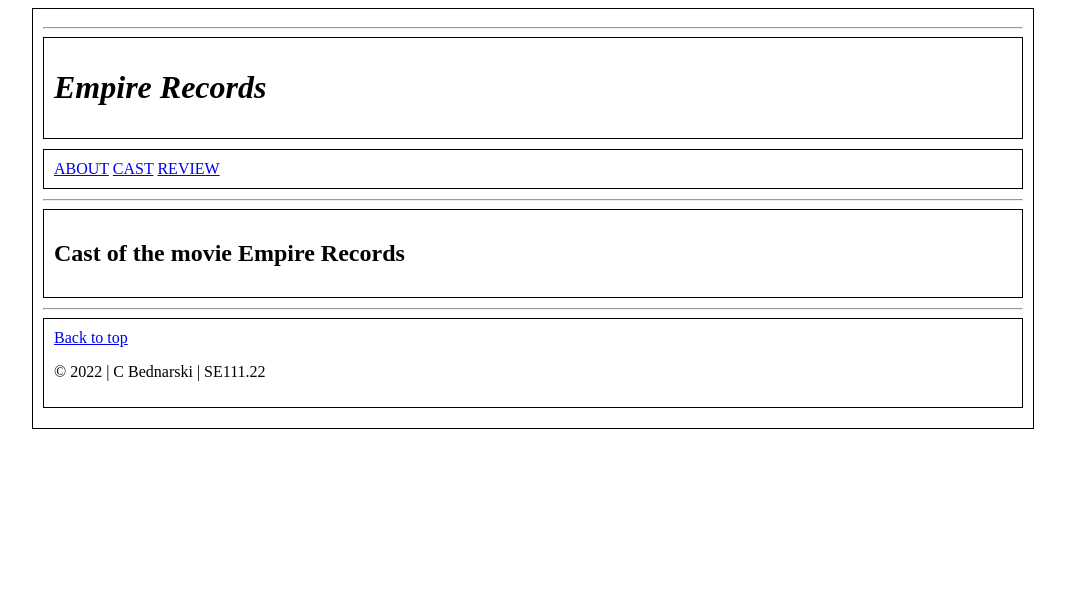
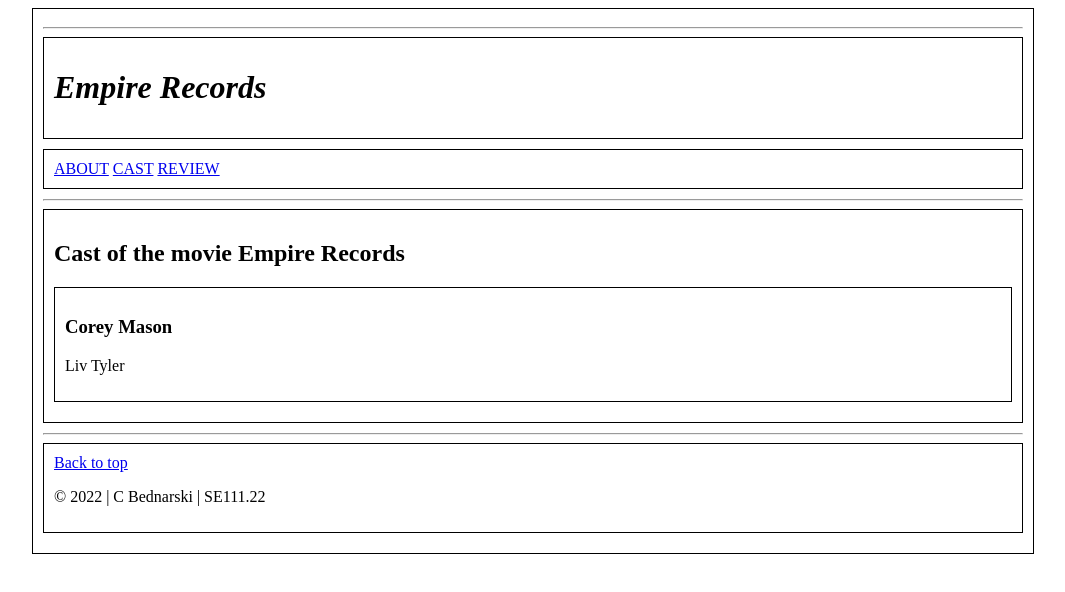
Before and after one commit to ConnerBednarski/SE111_22, a plain HTML site: page week4_demo/cast.html in a window 1280 px wide. Shown: the whole page, without its empty margins (107-1172 px from the left). Drawn offline with Linux system fonts and the light colour scheme.

Commit message:
w4 assignment

```diff
--- a/week4_demo/cast.html
+++ b/week4_demo/cast.html
@@ -46,6 +46,16 @@
 
             <h2>Cast of the movie Empire Records</h2>
 
+            <div class="character">
+
+                <h3>Corey Mason</h3>
+
+                <!--<im src="" alt="Liv Tyler Headshot" height="50"-->
+
+                <p>Liv Tyler</p>
+
+            </div> <!--/ .character-->
+
         </div> <!--/ #content-->
 
         <hr>
```
Also changed, not shown: w4-movie/cast.html (+17 -6 lines).
